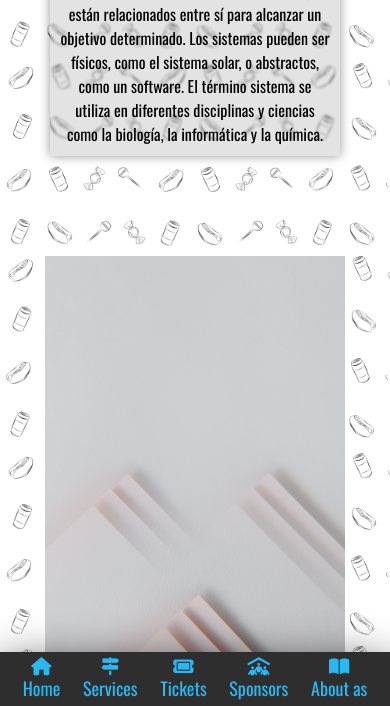
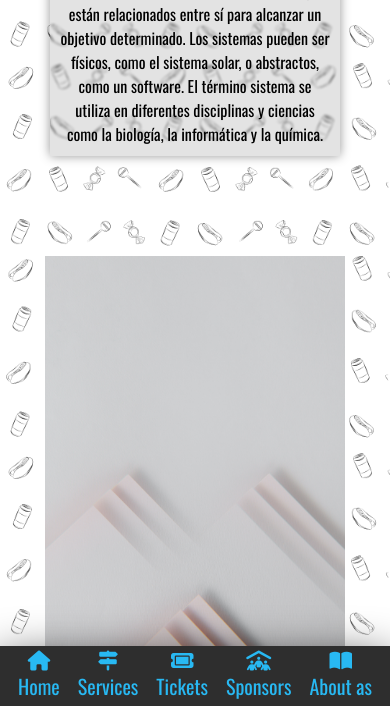
Before and after one commit to GysusFox/xox, a plain HTML site: page index.html in a window 390 px wide. Shown: the part 138-844 px from the top of the page. Drawn offline with nearby package versions, Linux system fonts and the light colour scheme.

Commit message:
Update index.css

```diff
--- a/CSS/index.css
+++ b/CSS/index.css
@@ -143,14 +143,25 @@ body{
     margin: 5px 0px;
 }
 
-.content-menu ul li{
+.content-menu ul li
+{
     display: flex;
     color: rgb(40, 185, 243);
-    font-size: 18px;
+    font-size: 14px;
     flex-direction: column;
     align-items: center;
     cursor: pointer;
     transition: 0.3s;
+}
+
+@media (max-width: 800px)
+{
+    .content-menu ul li
+    {
+        font-size: 20px;
+        margin: 10px 0 px;
+    }
+
 }
 
 .content-menu ul li:hover{
```
